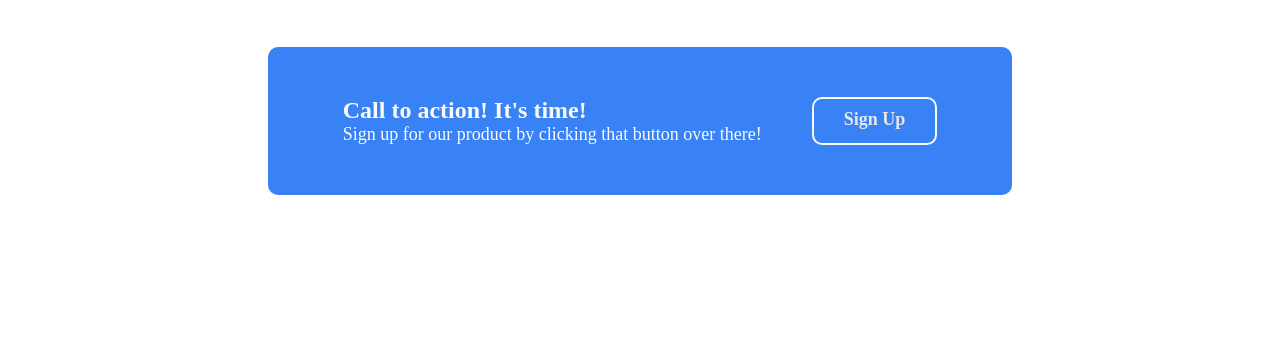
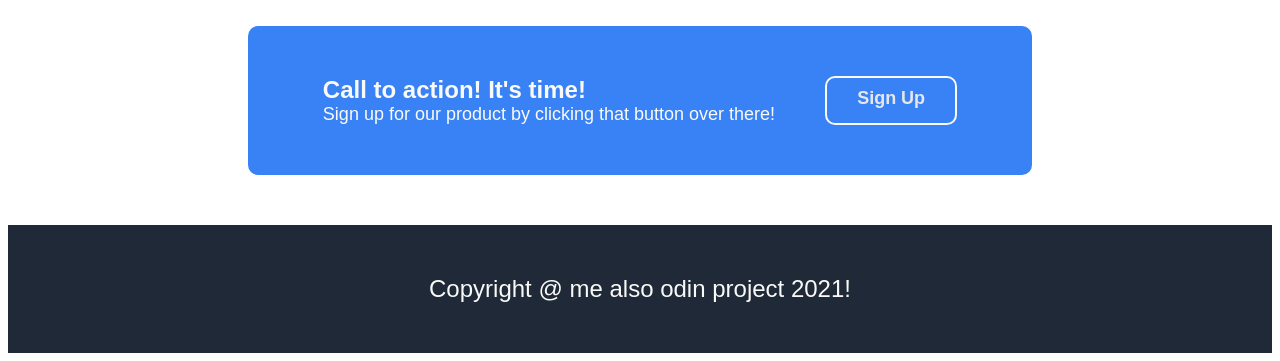
Before and after one commit to Gconnect3/odin-landingpage, a plain HTML site: page index.html in a window 1280 px wide. Shown: the part 1198-1559 px from the top of the page. Before the commit the page ends 1451 px from the top, so only its background shows below. Drawn offline with Linux system fonts and the light colour scheme.

Commit message:
added footer and changed font to sans-serif

```diff
--- a/css/style.css
+++ b/css/style.css
@@ -1,9 +1,10 @@
 body {
  display: flex;
  flex-direction: column;
+ font-family: sans-serif;
 }
 
-.section1 {
+.section1, .footer {
     display: flex;
     flex-wrap: wrap;
     background-color: #1f2937;
@@ -41,7 +42,7 @@ body {
     font-size: 18px;
 }
 .about {
-    max-width: 300px;
+    max-width: 400px;
     /*margin-left: 150px;
     margin-right: 150px;*/
     gap: 25px;
@@ -166,3 +167,10 @@ margin-top: 50px;
     font-size: 24px;
     font-weight: bold;
 }
+
+.footer {
+    justify-content: center;
+    font-size: 24px;
+    color: #f9faf8;
+    padding: 50px;
+}
--- a/index.html
+++ b/index.html
@@ -62,6 +62,6 @@
         </div>
 
     </div>
-
+    <div class="footer">Copyright @ me also odin project 2021!</div>
 </body>
 </html>
```
